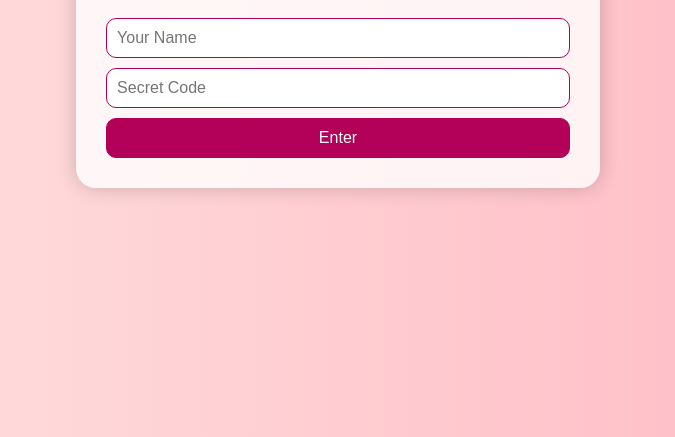
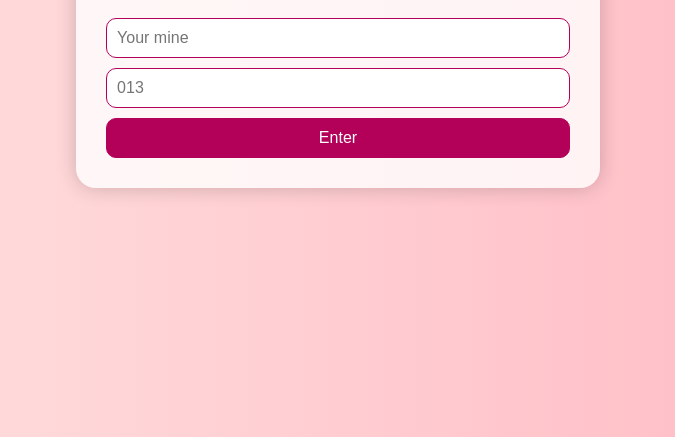
Before and after one commit to peapleofidunno/my-love-site13, a plain HTML site: page login.html in a window 1280 px wide. Shown: the part 363-800 px from the top of the page, without its empty margins (302-977 px from the left). Drawn offline with Linux system fonts and the light colour scheme.

Commit message:
Update login.html

```diff
--- a/login.html
+++ b/login.html
@@ -10,8 +10,8 @@
   <div class="container">
     <h1>Welcome Back, Love 💌</h1>
     <form action="index.html" method="get" class="login-form">
-      <input type="text" placeholder="Your Name" required />
-      <input type="password" placeholder="Secret Code" required />
+      <input type="text" placeholder="Your mine" required />
+      <input type="password" placeholder="013" required />
       <button type="submit">Enter</button>
     </form>
   </div>
```
